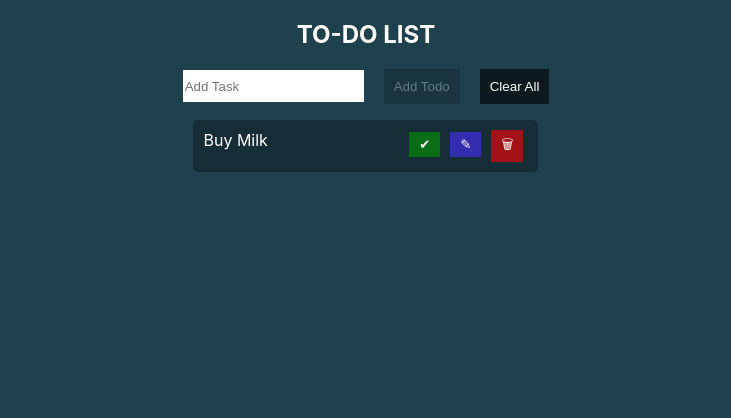
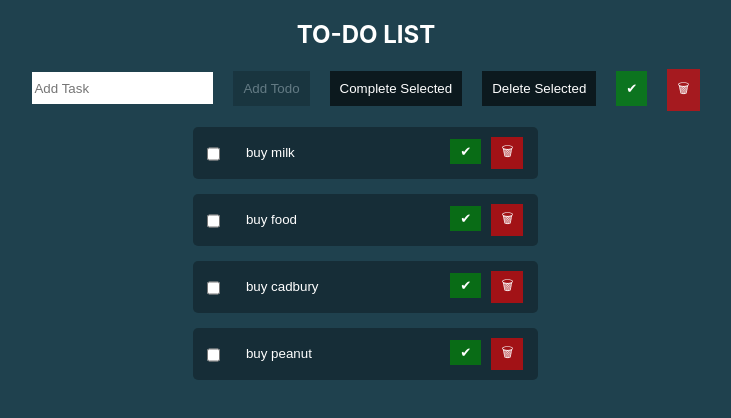
Before and after one commit to VasantMestry/react-todo-app, a React (Create React App) app: page / in a window 1280 px wide. Shown: the top 418 px of the page, without its empty margins (274-1005 px from the left). Built offline with nearby package versions, Linux system fonts and the light colour scheme.

Commit message:
added inputbox for editing todo added checkboxes for bulk action

```diff
--- a/src/components/TodoItem/TodoItem.css
+++ b/src/components/TodoItem/TodoItem.css
@@ -28,8 +28,15 @@
 	justify-content: space-between;
 }
 
-.listItems.completed span{
+.listItems.completed input{
 	text-decoration: line-through;
+	color: #fff;
+}
+
+.listItems input {
+	background: transparent;
+	border: none;
+	outline: none;
 	color: #fff;
 }
 
@@ -64,3 +71,7 @@
 	color: #fff;
 	cursor: pointer;
 }
+
+.checkBoxes {
+	margin-top: 5px;
+}
--- a/src/components/TodoItem/TodoItem.js
+++ b/src/components/TodoItem/TodoItem.js
@@ -3,19 +3,32 @@ import './TodoItem.css'
 
 class TodoItem extends Component {
 
-	addTask = (todo) => {
-		const { handleComplete, handleDelete, handleEdit } = this.props;
+	addTask = (todo, index) => {
+		const {
+			handleComplete,
+			handleDelete, handleEdit,
+			handleCheckBoxes,
+		} = this.props;
 
 		return (
 			<div
 				className={`listItems`}
-				key={todo.id}
+				key={index}
+				id={index}
 			>
 				<li
 					key={todo.id}
 					className={`listItems ${todo.completed ? 'completed': ''}`}
 				>
-					<span>{todo.name}</span>
+					<input
+						type="checkbox"
+						className={`checkBoxes`}
+						onChange={() => handleCheckBoxes(index)}
+					/>
+						<input
+							value={todo.name}
+							onChange={(e)=> handleEdit(e.target.value, todo.id)}
+						/>
 					<div className={`icons`}>
 						<button
 							className={`completeBtn`}
@@ -23,12 +36,12 @@ class TodoItem extends Component {
 						>
 							&#10004;
 						</button>
-						<button
+						{/* <button
 							className={`editBtn`}
 							onClick={() => handleEdit(todo)}
 						>
 							&#9998;
-						</button>
+						</button> */}
 						<button
 							className={`deleteBtn`}
 							onClick={() => handleDelete(todo.id)}
@@ -49,7 +62,7 @@ class TodoItem extends Component {
 			return (
 				<ul className={`list`}>
 					{
-						todoList.map((todo)=> this.addTask(todo))
+						todoList.map((todo, index)=> this.addTask(todo, index))
 					}
 				</ul>
 			)
--- a/src/components/TodoList/TodoList.css
+++ b/src/components/TodoList/TodoList.css
@@ -54,3 +54,48 @@
 	opacity: 0.3;
 	cursor: no-drop;
 }
+
+.completeAllBtn {
+	border: none;
+	background: rgba(0,150,0,0.6);
+	outline: none;
+	margin-left: 20px;
+	padding: 10px;
+	color: #fff;
+	cursor: pointer;
+}
+
+.completeAllBtn:disabled {
+	opacity: 0.3;
+	cursor: no-drop;
+}
+
+.completeSelectedBtn{
+	border: none;
+	background: rgba(0,0,0,0.61);
+	outline: none;
+	margin-left: 20px;
+	padding: 10px;
+	color: #fff;
+	cursor: pointer;
+}
+
+.completeSelectedBtn:disabled {
+	opacity: 0.3;
+	cursor: no-drop;
+}
+
+.deleteAllBtn {
+	border: none;
+	background: rgba(255,0,0,0.6);
+	outline: none;
+	margin-left: 20px;
+	padding: 10px;
+	color: #fff;
+	cursor: pointer;
+}
+
+.deleteAllBtn:disabled {
+	opacity: 0.3;
+	cursor: no-drop;
+}
--- a/src/components/TodoList/TodoList.js
+++ b/src/components/TodoList/TodoList.js
@@ -7,17 +7,31 @@ class TodoList extends Component{
 
 	constructor(props){
 		super(props);
+		this.selection = [];
 		this.state={
 			todoList:[
 				{
 					name: "buy milk",
 					id: 123,
 					completed: false
-				}
+				},
+				{
+					name: "buy food",
+					id: 124,
+					completed: false
+				},
+				{
+					name: "buy cadbury",
+					id: 125,
+					completed: false
+				},
+				{
+					name: "buy peanut",
+					id: 126,
+					completed: false
+				},
 			],
 			todo: '',
-			buttonName: 'Add Todo',
-			editingName: ''
 		}
 	}
 
@@ -42,7 +56,7 @@ class TodoList extends Component{
 		})
 	}
 
-	handleComplete = (index) =>{
+	handleComplete = (index) => {
 		const { todoList } = this.state;
 		let temp = [...todoList];
 		temp.map((todo)=>{
@@ -65,18 +79,86 @@ class TodoList extends Component{
 		})
 	}
 
-	handleClearAll = () =>{
+	handleClearAll = () => {
+		let result = window.confirm('Sure to Delete All Tasks ?');
+		result && (
+			this.setState({
+				todoList: []
+			})
+		)
+	}
+
+	handleEdit = (task, key) => {
+		const { todoList } = this.state;
+		let temp = [...todoList]
+		temp.map((todo) => {
+			if (todo.id === key && task !== '') {
+				todo.name= task
+			}
+		})
+
 		this.setState({
-			todoList: []
+			todoList: temp
 		})
 	}
 
-	handleEdit = (editingTodo) => {
+	completeAllTodo = () =>{
+		const { todoList } = this.state;
+		let temp = [...todoList]
+		temp.map((todo) => {
+			todo.completed = true
+		})
 		this.setState({
-			buttonName: "Edit Todo",
-			todo: editingTodo.name,
-			editingName: editingTodo
+			todoList: temp
 		})
+	}
+
+	handleCheckBoxes = (checkBoxIndex) => {
+		let result = this.selection.indexOf(checkBoxIndex);
+		(result === -1) &&
+			(this.selection.push(checkBoxIndex)) ||
+				this.selection.splice(result, 1)
+
+		console.log(this.selection)
+		// if (this.selection.indexOf(checkBoxIndex) === -1) {
+		// 	this.selection.unshift(checkBoxIndex)
+		// } else {
+		// 	const index = this.selection.indexOf(checkBoxIndex);
+		// 	if (index > -1) {
+		// 		this.selection.splice(index, 1);
+		// 	}
+		// }
+	}
+
+	completeSelectedTodo = () => {
+		const { selection, state: { todoList } } = this;
+
+		let temp = [...todoList];
+		temp = temp.map((ele, index) => {
+			selection.indexOf(index) !== -1 && (
+				ele.completed = true
+			)
+			return ele
+		})
+
+		this.setState({
+			todoList: temp
+		})
+		// this.selection = []
+	}
+
+	deleteSelectedTodo = () => {
+		const { state: { todoList }, selection } = this;
+		let temp = [...todoList];
+
+		temp = temp.filter((todo, index) => {
+			 return selection.indexOf(index) === -1
+		})
+
+		this.setState({
+			todoList: temp
+		})
+		this.selection = [];
 	}
 
 	updateTodo = () => {
@@ -91,13 +173,12 @@ class TodoList extends Component{
 
 		this.setState({
 			todoList: temp,
-			buttonName: "Add Todo",
 			todo: ''
 		})
 	}
 
 	render(){
-		const { todo, todoList, buttonName } = this.state;
+		const { todo, todoList } = this.state;
 
 		return (
 			<div className='container'>
@@ -113,18 +194,46 @@ class TodoList extends Component{
 								placeholder="Add Task"
 							/>
 							<button
-								onClick={buttonName === 'Edit Todo' ? this.updateTodo : this.handleClick}
+								onClick={this.handleClick}
 								disabled={!todo}
 								className={`addBtn`}
 							>
-								{buttonName}
+								Add Todo
+							</button>
+							<button
+								onClick={this.completeSelectedTodo}
+								// disabled={!this.selection.length>0}
+								className={`completeSelectedBtn`}
+								title='Complete Selected'
+							>
+								{/* &#9745;&#65039; */}
+								Complete Selected
+							</button>
+							{/* {console.log(this.selection.length> 0)} */}
+							<button
+								onClick={this.deleteSelectedTodo}
+								// disabled={!this.selection.length>0}
+								className={`completeSelectedBtn`}
+								title="Delete Selected"
+							>
+								{/* &#9745;&#65039;&#128465; */}
+								Delete Selected
+							</button>
+							<button
+								onClick={this.completeAllTodo}
+								disabled={!todoList.length>0}
+								className={`completeAllBtn`}
+								title="Mark All Complete"
+							>
+								&#10004;
 							</button>
 							<button
 								onClick={this.handleClearAll}
 								disabled={!todoList.length>0}
-								className={`addBtn`}
+								className={`deleteAllBtn`}
+								title="Delete All Task"
 							>
-								Clear All
+								&#128465;
 							</button>
 							<br />
 						</div>
@@ -134,6 +243,7 @@ class TodoList extends Component{
 						handleComplete={this.handleComplete}
 						handleDelete={this.handleDelete}
 						handleEdit={this.handleEdit}
+						handleCheckBoxes={this.handleCheckBoxes}
 					/>
 				</div>
 			</div>
```
